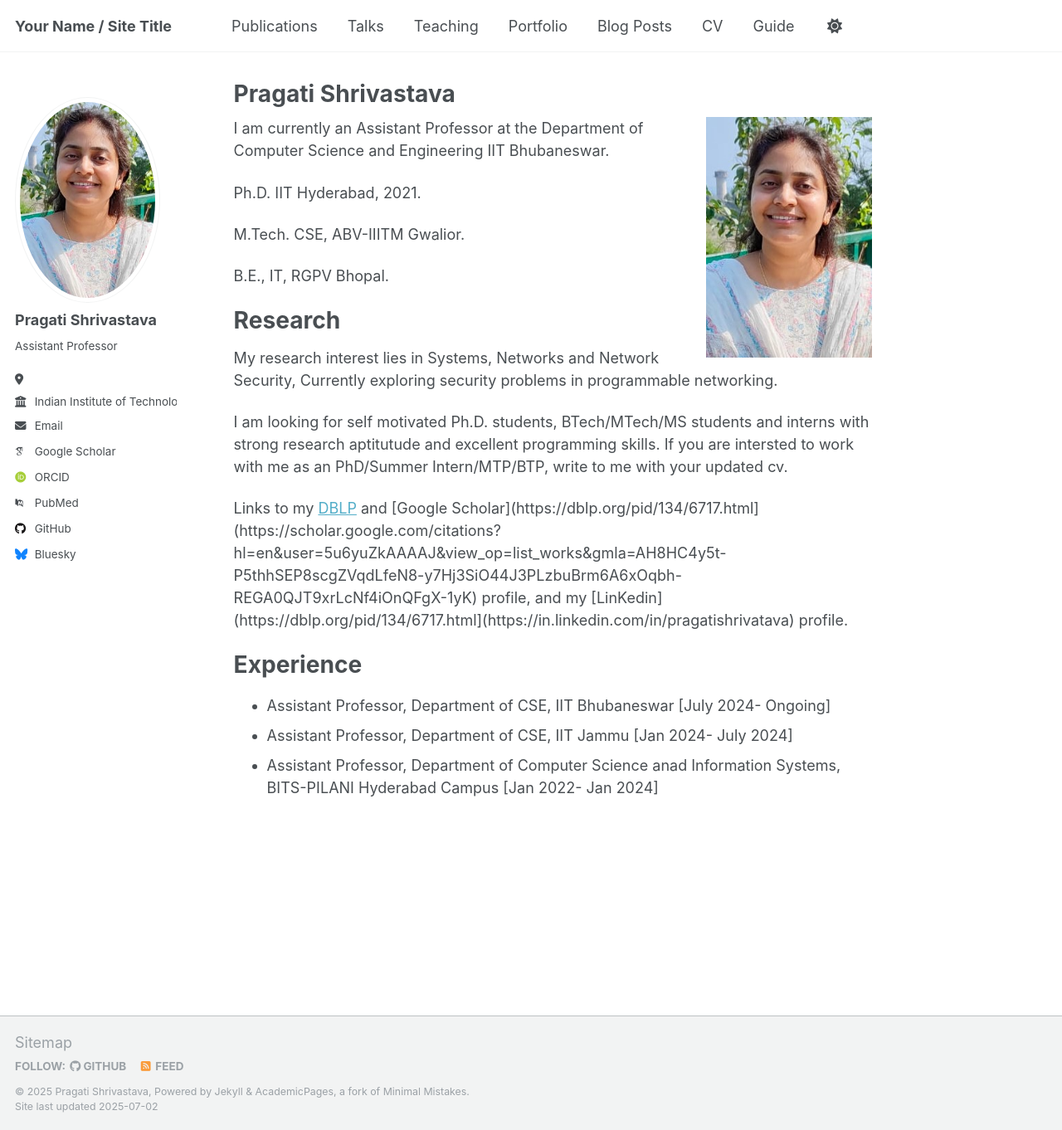
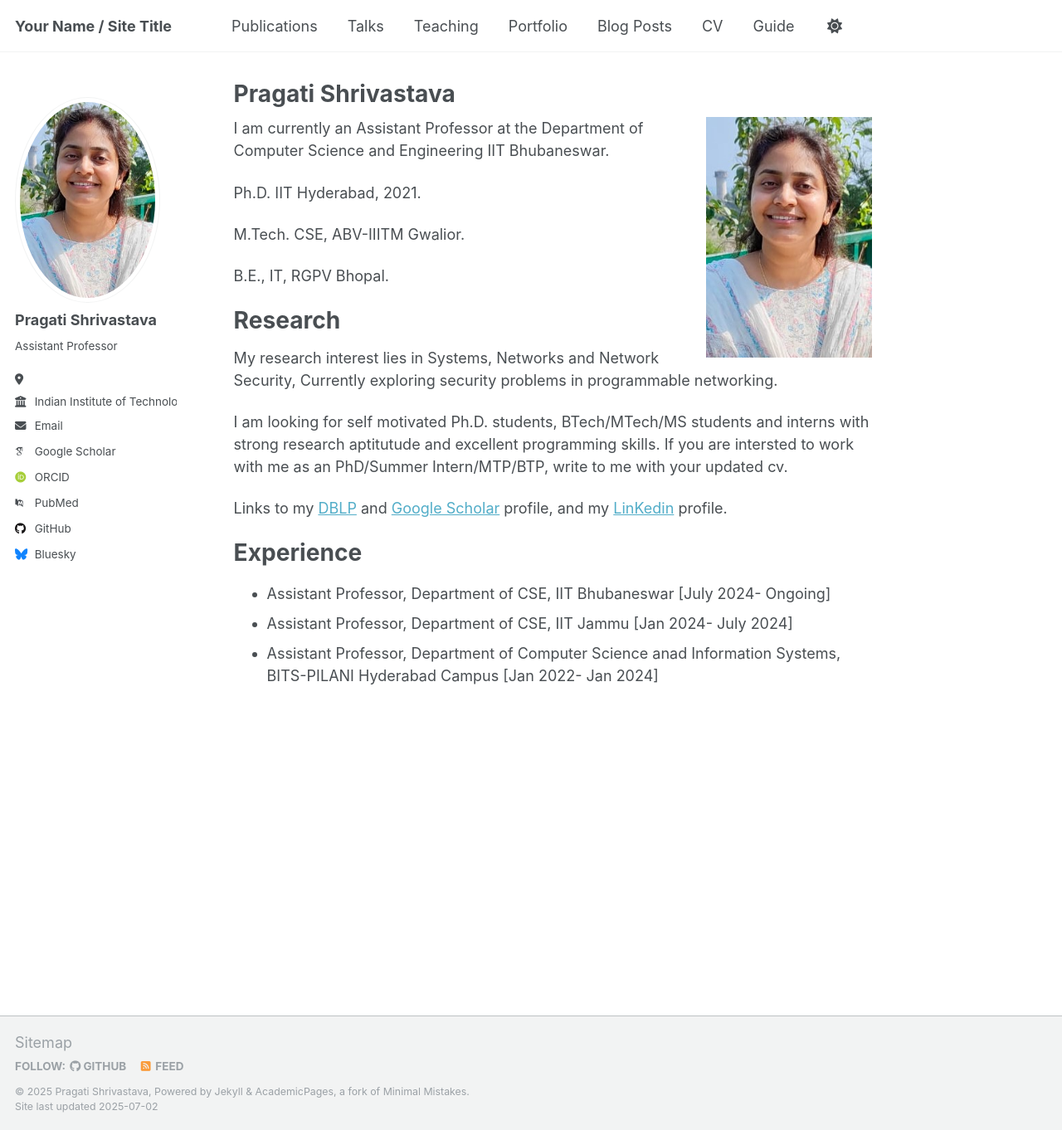
Before and after one commit to PragatiShrivastava/PragatiShrivastava.github.io, a Jekyll site: the page built from _pages/about.md, in a window 1280 px wide and 1362 px high. Shown: the whole window at 83% size. Built offline with Jekyll 4.4.1, drawn with Linux system fonts in a browser that asks for light colours; some web fonts are replaced; a script that is not in the unit is left out; part of the change alters nothing that is shown.

Commit message:
Update about.md

```diff
--- a/_pages/about.md
+++ b/_pages/about.md
@@ -23,8 +23,8 @@ My research interest lies in Systems, Networks and Network Security, Currently e
 I am looking for self motivated Ph.D. students, BTech/MTech/MS students and  interns with strong research aptitutude and excellent programming skills. If you are intersted to work with me as an PhD/Summer Intern/MTP/BTP, write to me with your updated cv.
 
 Links to my [DBLP](https://dblp.org/pid/134/6717.html) and
-[Google Scholar](https://dblp.org/pid/134/6717.html](https://scholar.google.com/citations?hl=en&user=5u6yuZkAAAAJ&view_op=list_works&gmla=AH8HC4y5t-P5thhSEP8scgZVqdLfeN8-y7Hj3SiO44J3PLzbuBrm6A6xOqbh-REGA0QJT9xrLcNf4iOnQFgX-1yK) profile, and my
-[LinKedin](https://dblp.org/pid/134/6717.html](https://in.linkedin.com/in/pragatishrivatava) profile.
+[Google Scholar](https://scholar.google.com/citations?hl=en&user=5u6yuZkAAAAJ&view_op=list_works&gmla=AH8HC4y5t-P5thhSEP8scgZVqdLfeN8-y7Hj3SiO44J3PLzbuBrm6A6xOqbh-REGA0QJT9xrLcNf4iOnQFgX-1yK) profile, and my
+[LinKedin](https://in.linkedin.com/in/pragatishrivatava) profile.
 
 
 Experience
```
